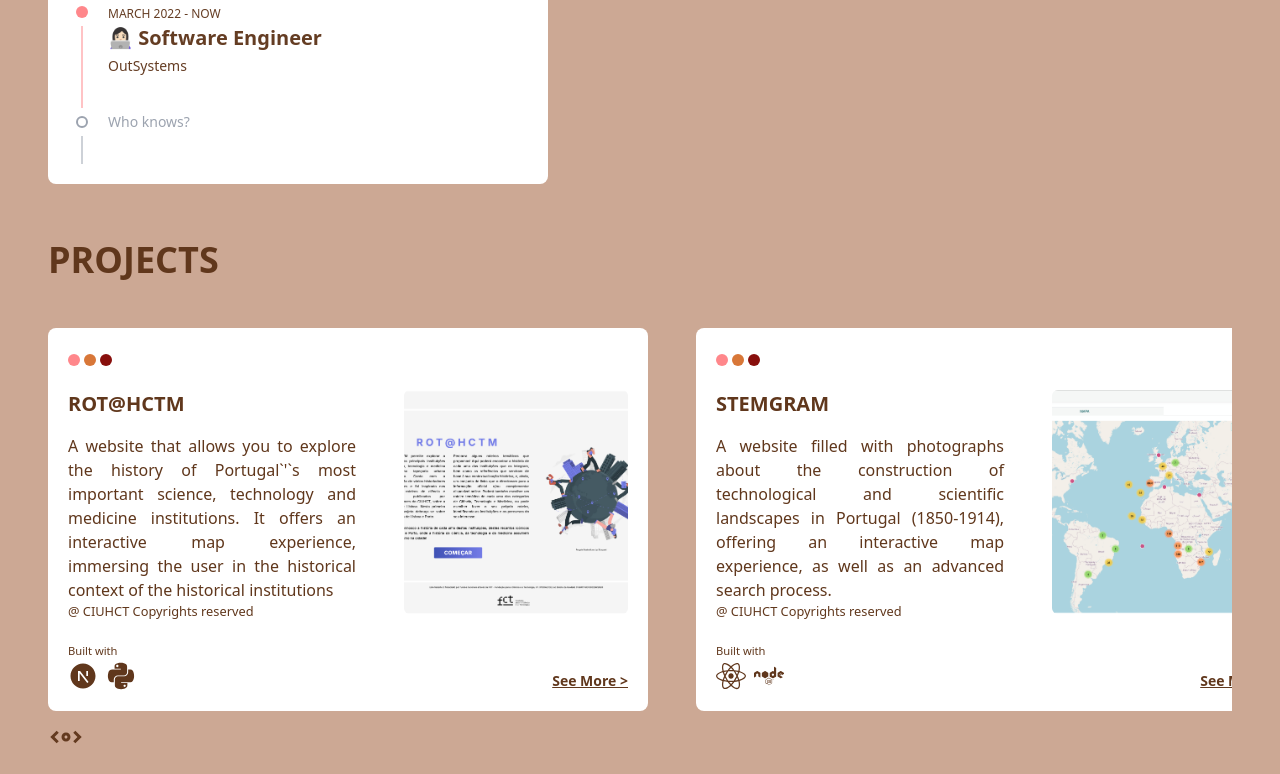
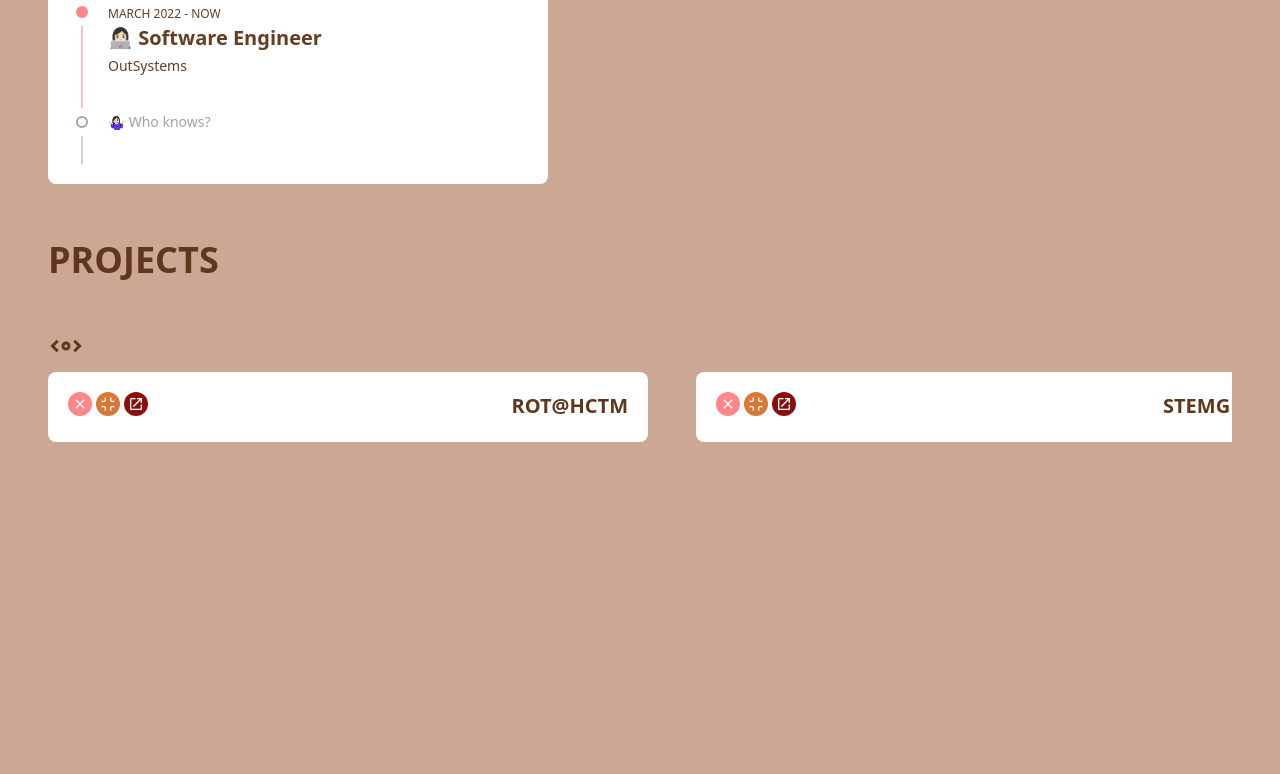
Before and after one commit to mbbcarlos/mbbcarlos.github.io, a Next.js app: page / in a window 1280 px wide. Shown: the part 1206-1980 px from the top of the page. Built offline with nearby package versions, Linux system fonts and the light colour scheme.

Commit message:
feat: add animations

```diff
--- a/package.json
+++ b/package.json
@@ -9,6 +9,7 @@
     "lint": "next lint"
   },
   "dependencies": {
+    "framer-motion": "^11.4.0",
     "next": "^14.2.4",
     "react": "^18",
     "react-dom": "^18",
--- a/src/app/components/card.tsx
+++ b/src/app/components/card.tsx
@@ -1,8 +1,14 @@
+'use client'
+import { motion } from "framer-motion";
 import Link from "next/link"
-import { BiLogoTypescript } from "react-icons/bi"
+import { useState } from "react";
 import { FaNode, FaPython, FaReact } from "react-icons/fa";
+import { FiMinimize } from "react-icons/fi";
+import { IoMdOpen } from "react-icons/io";
+import { MdClose } from "react-icons/md";
 import { RiNextjsFill } from "react-icons/ri";
 import { SiFlask, SiKotlin, SiUnrealengine } from "react-icons/si";
+
 
  type CardData = {
   id: string,
@@ -34,23 +40,48 @@ function getIconList(techStack: string[]) {
 
 
 export default function Card({ cardData, children }: { cardData: CardData, children: React.ReactNode}) {
+
+  const [isOpen, setIsOpen] = useState(false);
+
   return (
   <div id={cardData.id}>
-    <div className="flex flex-col p-3 md:min-w-[600px] md:max-w-[800px] h-full justify-between bg-white dark:bg-[#dfe0df] text-dark rounded-lg  w-auto">
+    <div className="flex flex-col p-3 md:min-w-[600px] md:max-w-[800px] h-fit justify-between bg-white dark:bg-[#dfe0df] text-dark rounded-lg  w-auto">
         {/** buttons */}
-        <div className="flex p-2 gap-1">
-          <div className="">
-            <span className="bg-[#ff878b] inline-block center w-3 h-3 rounded-full"></span>
+        <div className="flex p-2 gap-1 justify-between">
+          <div className="flex gap-1">
+            <button  onClick={() => setIsOpen(false)}>
+              <span className="bg-[#ff878b] inline-block p-1 rounded-full hover:bg-primary">
+              <MdClose className="text-white" />
+              </span>
+
+            </button>
+            <button  onClick={() => setIsOpen(false)} >
+              <span className="bg-[#d87738] inline-block p-1 rounded-full hover:bg-primary">
+                <FiMinimize className="text-white" />
+              </span>
+            </button>
+            <button onClick={() => setIsOpen(true)} className="pointer-events-auto">
+              <span className="bg-accent box inline-block p-1 rounded-full hover:bg-primary">
+                <IoMdOpen className="text-white" />
+              </span>
+            </button>
           </div>
-          <div className="circle">
-            <span className="bg-[#d87738] inline-block center w-3 h-3 rounded-full"></span>
-          </div>
-          <div className="circle">
-            <span className="bg-accent box inline-block center w-3 h-3 rounded-full"></span>
-          </div>
+          {isOpen ? <></> : <h2 className="uppercase font-bold text-xl">{cardData.title}</h2>}
         </div>
 
         {/** content */}
+        <motion.div
+          animate={isOpen ? "open" : "closed"}
+          variants={{
+            open: {
+              opacity: 1,
+              y: 0,
+              transition: { type: "spring", stiffness: 300, damping: 24 }
+            },
+            closed: { opacity: 0, y: 20,transition: { duration: 0.2 } }
+          }}
+        >
+          {isOpen ?  <>
           <div className={"flex p-2 flex-col md:flex-row gap-4 justify-between"}>
             <div className="flex flex-col ">
               <h2 className="uppercase font-bold text-xl">{cardData.title}</h2>
@@ -78,7 +109,10 @@ export default function Card({ cardData, children }: { cardData: CardData, child
                   See More {">"}
               </Link> : null
             }
-        </div>
+          </div></>
+          : null}
+        </motion.div>
+
     </div>
   </div>
   )
--- a/src/app/components/timeline.tsx
+++ b/src/app/components/timeline.tsx
@@ -30,10 +30,8 @@ export default function Timeline({ }: {}) {
 
           {/* Right Content --> */}
           <div className="grow pt-0.5 pb-8">
-
-
             <p className="mt-0.5 text-sm text-gray-400 ">
-                Who knows?
+               🤷🏻‍♀️ Who knows?
             </p>
           </div>
           {/* End Right Content --> */}
--- a/src/app/globals.css
+++ b/src/app/globals.css
@@ -21,4 +21,16 @@ body {
   .text-balance {
     text-wrap: balance;
   }
+
+  .scrollbar-hide {
+    -ms-overflow-style: none;
+    /* IE and Edge */
+    scrollbar-width: none;
+    /* Firefox */
 }
+
+.scrollbar-hide::-webkit-scrollbar {
+    display: none;
+    /* Chrome, Safari and Opera */
+}
+}
--- a/src/app/sections/about.tsx
+++ b/src/app/sections/about.tsx
@@ -9,7 +9,7 @@ export default function Introduction({ }) {
     <h1 className="uppercase font-bold text-4xl  ">Introduction</h1>
     <div className="flex flex-row items-center justify-center md:justify-between lg:justify-center ">
 
-      <div className="flex flex-col md:flex-row gap-12 w-full overflow-auto pt-12 pb-2">
+      <div className="flex flex-col md:flex-row gap-12 w-full justify-between overflow-auto scrollbar-hide pt-12 pb-2">
         <div className="flex flex-col p-3 md:min-w-[500px] md:max-w-[33%] h-full justify-between bg-white dark:bg-[#dfe0df] text-dark rounded-lg  w-auto">
           {/** buttons */}
           <div className="flex p-2 gap-1">
--- a/src/app/sections/projects.css
+++ /dev/null
@@ -1,16 +0,0 @@
-@tailwind base;
-@tailwind components;
-@tailwind utilities;
-@layer utilities {
-    .scrollbar-hide {
-        -ms-overflow-style: none;
-        /* IE and Edge */
-        scrollbar-width: none;
-        /* Firefox */
-    }
-
-    .scrollbar-hide::-webkit-scrollbar {
-        display: none;
-        /* Chrome, Safari and Opera */
-    }
-}
--- a/src/app/sections/projects.tsx
+++ b/src/app/sections/projects.tsx
@@ -1,16 +1,16 @@
 
 import { CgScrollH } from "react-icons/cg"
 import Card from "../components/card"
-import './projects.css'
+
 
 export default function Projects({ }) {
 
   return (
     <section id='freelance' className="w-full flex flex-col h-fit my-12">
     <h1 className="uppercase font-bold text-4xl  ">Projects</h1>
-    <div className="flex flex-row items-center justify-center md:justify-between lg:justify-center ">
-
-      <div className="flex flex-col md:flex-row gap-12 w-full overflow-x-scroll scrollbar-hide pt-12 pb-2">
+    <CgScrollH className="hidden md:block mt-12 text-4xl animate-pulse"/>
+    <div className="flex flex-row justify-center md:justify-between lg:justify-center">
+      <div className="flex flex-col mt-12 md:mt-0 md:flex-row gap-12 w-full justify-between overflow-x-scroll scrollbar-hide pt-2 pb-2  min-h-none md:min-h-[500px]">
         <Card cardData={{
             id: "rothctm",
             title: "ROT@HCTM",
@@ -41,7 +41,7 @@ export default function Projects({ }) {
           </Card>
           <Card cardData={{
             id: "vrfire",
-            title: "Wilfires in Virtual Reality",
+            title: "Wildfires in VR",
             techStack: ['unreal', 'flask', 'kotlin'],
             thumbnail:  "/images/vr-project.png"
           }}>
@@ -52,11 +52,8 @@ export default function Projects({ }) {
           </Card>
 
       </div>
+    </div>
 
-
-
-    </div>
-    <CgScrollH className="text-4xl animate-pulse"/>
   </section>
   )
 }
```
Lines whose indentation alone changed are shown as unchanged.
